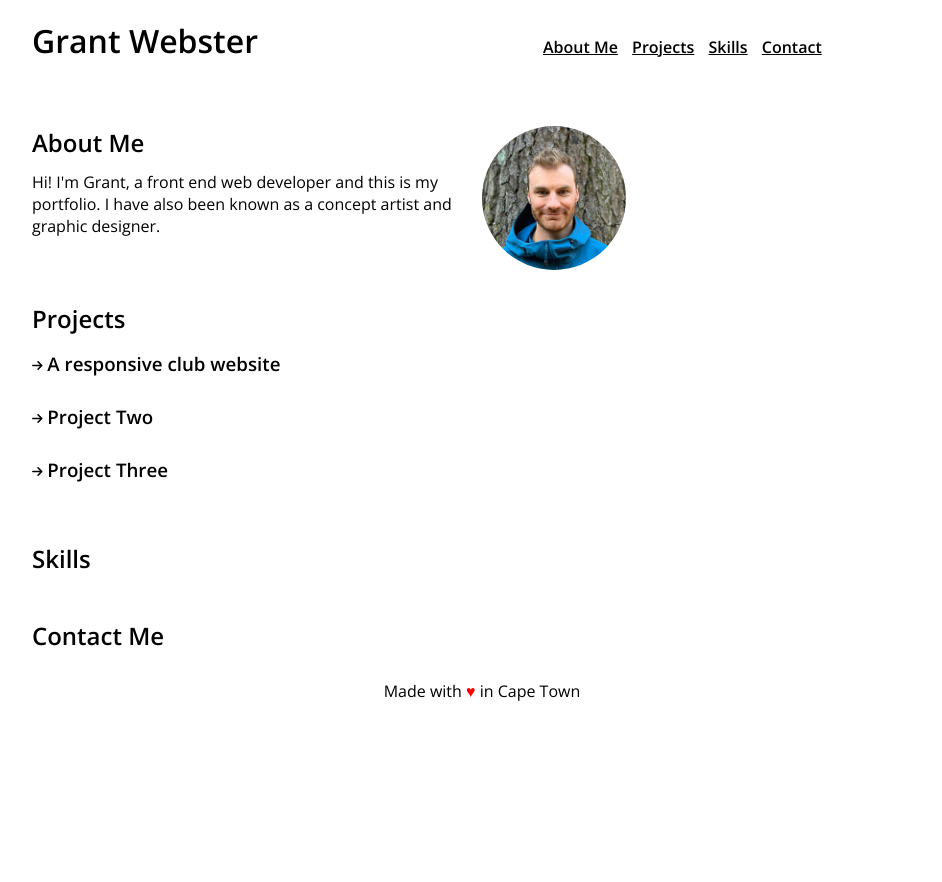
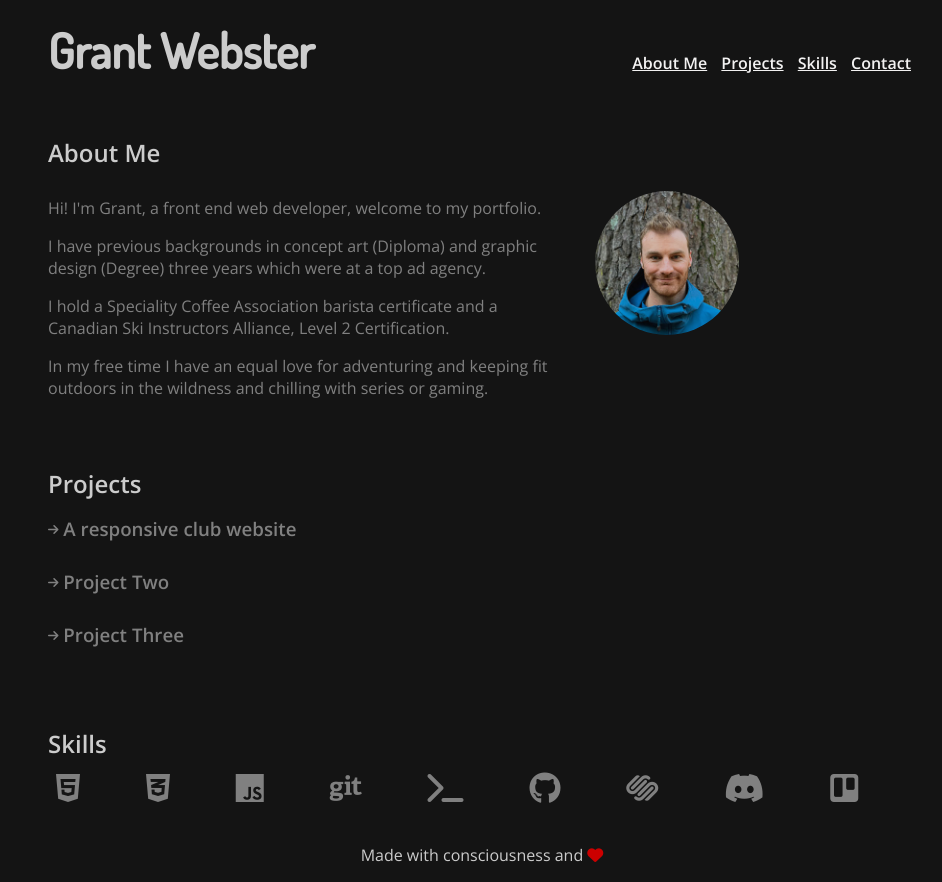
Before and after one commit to GrantWebster/GrantWebster.github.io, a plain HTML site: page index.html in a window 1280 px wide. Shown: the whole page, without its empty margins (158-1100 px from the left). Before the commit the page ends 800 px from the top, so only its background shows below. Drawn offline with nearby package versions, Linux system fonts and the light colour scheme.

Commit message:
Working Update, built html and styled css

```diff
--- a/index.css
+++ b/index.css
@@ -1,43 +1,49 @@
 * {
   box-sizing: border-box;
-  margin: 0;
-  padding: 0;
   font-family: 'Open Sans', sans-serif;
 }
 
 body {
-  max-width: 900px;
   margin: 0 auto;
+  padding: 0 1rem;
   display: flex;
   flex-direction: column;
+  max-width: 56.25rem;
+  height: 100%;
+  background-color: hsl(0, 0%, 8%);
+  color: hsl(0, 0%, 80%);
 }
 
-header .flex-container {
+header {
   display: flex;
   align-items: center;
-  justify-content: flex-start;
-  height: 80px;
-  margin-bottom: 30px;
+  max-width: 56.25rem;
+  height: 100px;
 }
 
-header .item-container {
+#logo {
+  font-size: 3rem;
+  font-family: 'Dosis', sans-serif;
+}
+
+nav {
   display: flex;
   align-items: baseline;
-  justify-content: center;
-  column-gap: 280px;
+  width: 100%;
 }
 
-nav li {
+.nav-bar {
+  margin-left: auto;
+}
+
+.nav-item {
+  padding: 0 5px;
   display: inline;
   list-style-type: none;
 }
 
-nav ul li a {
-  padding: 0 5px;
-}
-
 a {
-  color: black;
+  color: hsl(0, 2%, 95%);
   font-weight: 600;
 }
 
@@ -49,20 +55,30 @@ h2 {
   margin-bottom: 12px;
 }
 
-#AboutMe .aboutme-container {
+.aboutme-container {
   display: flex;
-  align-items: flex-start;
-  justify-content: flex-start;
 }
 
-#AboutMe .aboutme-text-container {
+.aboutme-text-container {
+  margin-right: 1rem;
   flex-shrink: 1;
-  max-width: 50%;
+  width: 60%;
 }
 
-#AboutMe img {
-  flex-shrink: 1;
-  max-width: 9rem;
+.aboutme-text-container h2 {
+  margin-top: 0;
+}
+
+.aboutme-text-container p {
+  color: #808080;
+}
+
+#about-me img {
+  width: 9rem;
+  height: 9rem;
+  margin: 10px 10px;
+  flex-shrink: 0;
+  opacity: 0.8;
   border-radius: 50%;
 }
 
@@ -74,13 +90,22 @@ details.project {
   list-style: none;
   cursor: pointer;
   margin-bottom: 12px;
+  color: #808080;
 }
 
 .project-title h3 {
   display: inline;
 }
 
-#Projects img {
+#projects a {
+  opacity: 0.5;
+}
+
+#projects a:hover {
+  opacity: 1;
+}
+
+#projects img {
   max-width: 400px;
 }
 
@@ -88,10 +113,37 @@ details.project {
   max-width: 50%;
 }
 
+.skills-container {
+  display: flex;
+  flex-wrap: wrap;
+}
+
+.skills-container i {
+  height: 32px;
+  flex: 1 1 auto;
+  margin-top: 8px;
+  padding: 8px 8px;
+}
+
+.contact-container {
+  display: flex;
+  flex-wrap: wrap;
+}
+
+.contact-container i {
+  flex: 1 1 auto;
+  margin: 8px 8px;
+  padding: 10px 10px;
+}
+
 footer {
+  margin-top: auto;
+  flex-shrink: 1;
   text-align: center;
 }
 
-.heart {
-  color: red;
+@media only screen and (max-width: 600px) {
+  .aboutme-container {
+    flex-direction: column;
+  }
 }
--- a/index.html
+++ b/index.html
@@ -7,40 +7,39 @@
     <link rel="stylesheet" href="./index.css">
     <link rel="preconnect" href="https://fonts.googleapis.com">
     <link rel="preconnect" href="https://fonts.gstatic.com" crossorigin>
-    <link href="https://fonts.googleapis.com/css2?family=Open+Sans:wght@300;400;600&display=swap" rel="stylesheet">
+    <link href="https://fonts.googleapis.com/css2?family=Dosis:wght@500&family=Open+Sans:wght@300;400;600&display=swap" rel="stylesheet">
     <script src="https://kit.fontawesome.com/8f8bbe7944.js" crossorigin="anonymous"></script>
 </head>
 
 <body>
+
   <header>
-      <div class="flex-container">
-        <div class="item-container">
-          <h1>Grant Webster</h1>
     <nav>
-            <ul>
-                <li><a href="#AboutMe">About Me</a></li>
-                <li><a href="#Projects">Projects</a></li>
-                <li><a href="#Skills">Skills</a></li>
-                <li><a href="">Contact</a></li>
+      <h1 id="logo">Grant Webster</h1>
+      <ul class="nav-bar">
+        <li class="nav-item"><a href="#about-me">About Me</a></li>
+        <li class="nav-item"><a href="#projects">Projects</a></li>
+        <li class="nav-item"><a href="#skills">Skills</a></li>
+        <li class="nav-item"><a href="contact.html">Contact</a></li>
       </ul>
     </nav>
-        </div>
-      </div>
   </header>
 
-    <section id="AboutMe">
+  <main>
+    <section id="about-me">
+      <h2>About Me</h2>
       <div class="aboutme-container">
         <div class="aboutme-text-container">
-        <h2>About Me</h2>
-        <p>Hi! I'm Grant, a front end web developer and this is my portfolio.
-        I have also been known as a concept artist and graphic designer.
-        </p>
+          <p>Hi! I'm Grant, a front end web developer, welcome to my portfolio.</p>
+          <p>I have previous backgrounds in concept art (Diploma) and graphic design (Degree) three years which were at a top ad agency.</p>
+          <p>I hold a Speciality Coffee Association barista certificate and a Canadian Ski Instructors Alliance, Level 2 Certification.</p>
+          <p>In my free time I have an equal love for adventuring and keeping fit outdoors in the wildness and chilling with series or gaming.</p>
         </div>
         <img src="./images/GW Profile 300px.jpg" alt="Grant Webster Photo">
       </div>
     </section>
 
-    <section id="Projects">
+    <section id="projects">
       <h2>Projects</h2>
       <details class="project">
         <summary class="project-title">
@@ -72,20 +71,26 @@
 
     </section>
 
-    <section id="Skills">
+    <section id="skills">
       <h2>Skills</h2>
       <div class="skills-container">
-
+        <i class="fa-brands fa-html5 fa-2xl" style="color: #808080;"></i>
+        <i class="fa-brands fa-css3-alt fa-2xl" style="color: #808080;"></i>
+        <i class="fa-brands fa-js fa-2xl" style="color: #808080;"></i>
+        <i class="fa-brands fa-git fa-2xl" style="color: #808080;"></i>
+        <i class="fa-solid fa-terminal fa-2xl" style="color: #808080;"></i>
+        <i class="fa-brands fa-github fa-2xl" style="color: #808080;"></i>
+        <i class="fa-brands fa-squarespace fa-2xl" style="color: #808080;"></i>
+        <i class="fa-brands fa-discord fa-2xl" style="color: #808080;"></i>
+        <i class="fa-brands fa-trello fa-2xl" style="color: #808080;"></i>
       </div>
     </section>
 
-    <section id="Contact">
-      <h2>Contact Me</h2>
-    </section>
-
+  </main>
   <footer>
-    <p>Made with <span class="heart">♥</span> in Cape Town</p>
+    <p>Made with consciousness and <i class="fa-solid fa-heart" style="color: #cc0000;"></i></p>
   </footer>
 
 </body>
+
 </html>
```
Also changed, not shown: contact.html (+34 -3 lines). Lines whose indentation alone changed are shown as unchanged.
